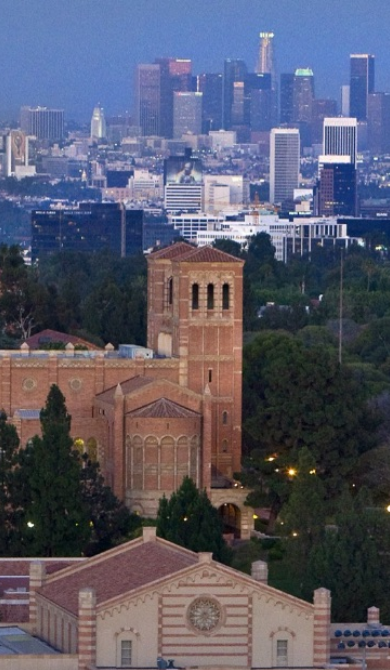
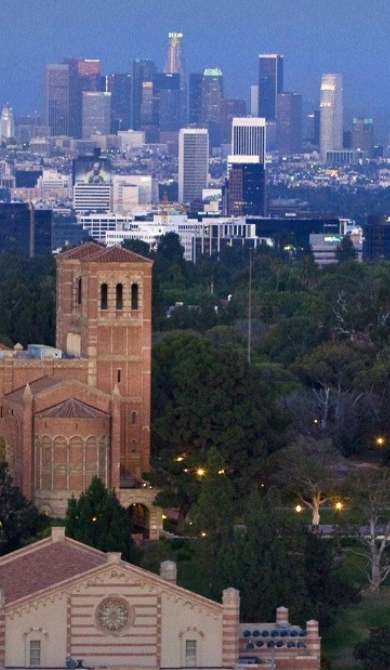
Before and after one commit to aseseri/aseseri.github.io, a plain HTML site: page index.html in a window 390 px wide. Shown: the top 670 px of the page. Drawn offline with Linux system fonts and the light colour scheme.

Commit message:
New image for mobile devices

```diff
--- a/index.css
+++ b/index.css
@@ -228,6 +228,10 @@ footer{
 }
 
 @media (max-width: 1000px){
+    header{
+        background-image: url("icons/ucla-campus-night-1000px.jpg");
+        background-position: 20% 80%;
+    }
     .main-section{
         padding: 2rem 2.5rem;
     }
```
Also changed, not shown: icons/ucla-campus-night-1000px.jpg (added).
